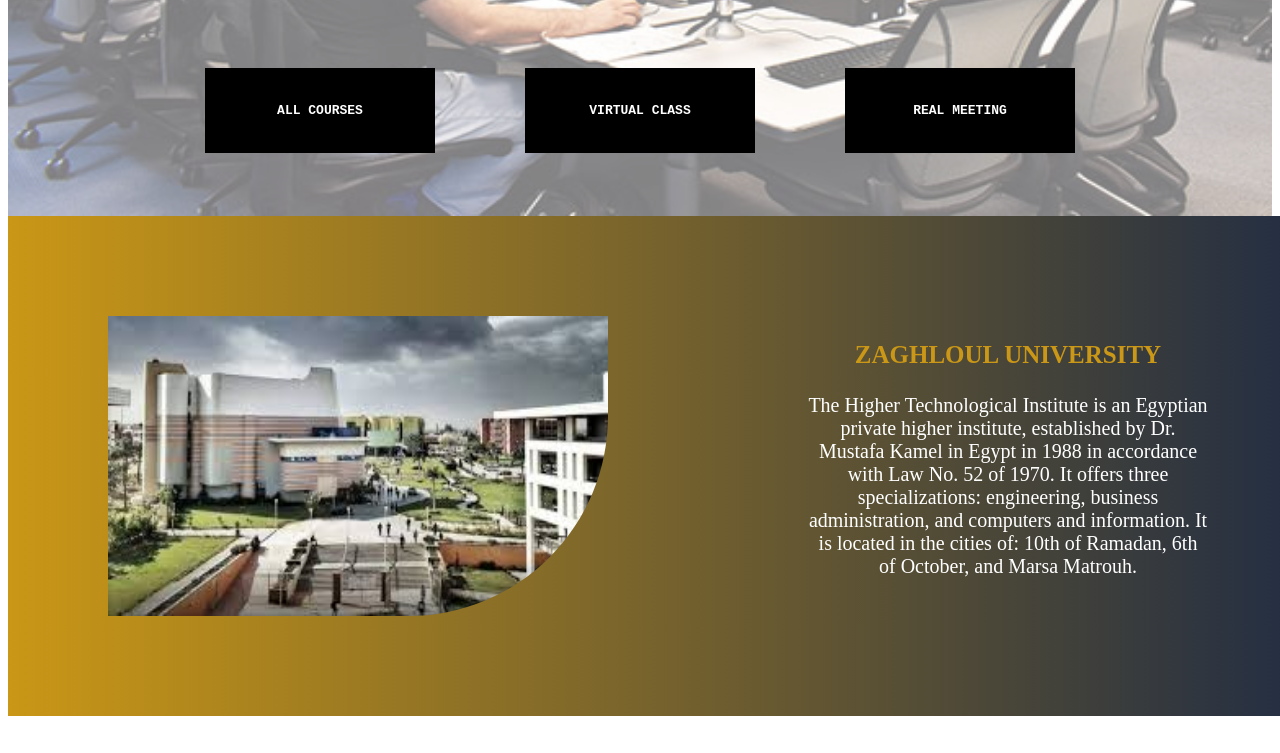
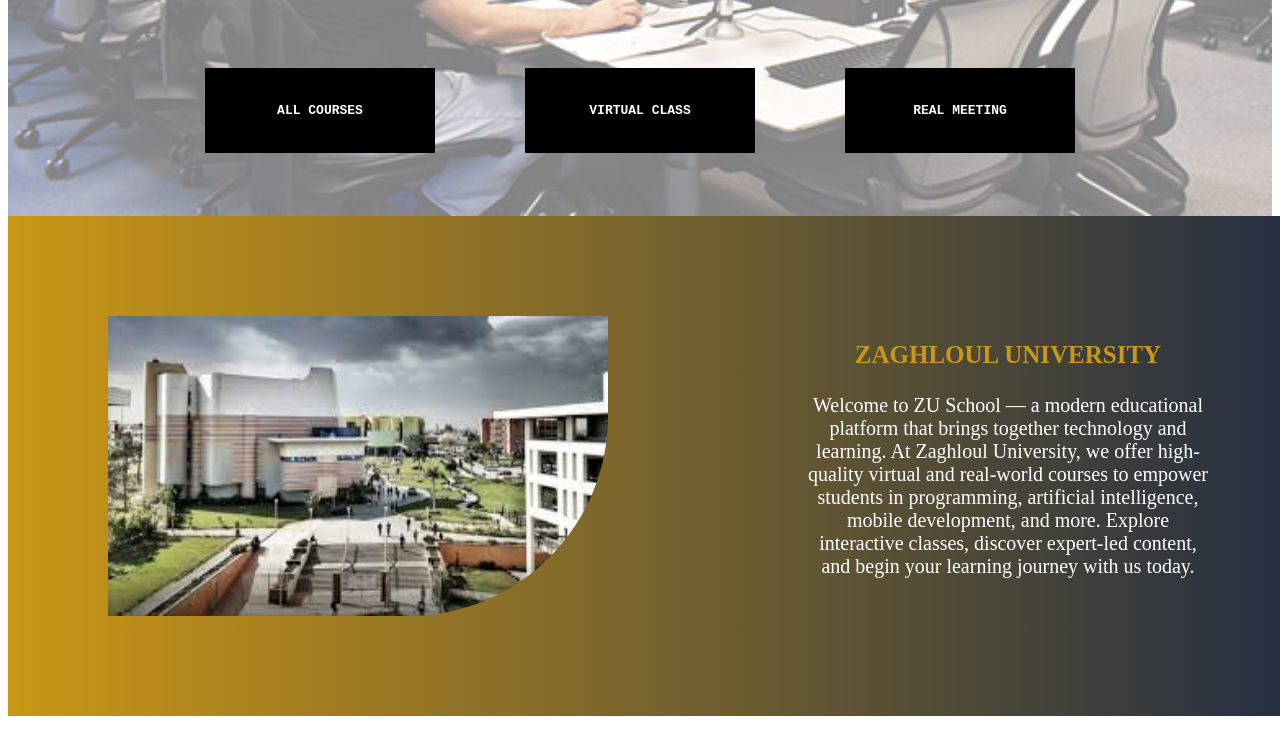
Before and after one commit to AhmedZaghl0ul/Front_End-Projects, a plain HTML site: page index.html in a window 1280 px wide. Shown: the part 392-1145 px from the top of the page. Drawn offline with Linux system fonts and the light colour scheme.

Commit message:
modified in About Section

```diff
--- a/index.html
+++ b/index.html
@@ -1,10 +1,12 @@
 <!DOCTYPE html>
 <html lang="en">
+
 <head>
     <link rel="stylesheet" href="style.css">
     <meta charset="UTF-8">
     <title>ZU</title>
 </head>
+
 <body>
     <div id="home">
         <img src="photos/6.jpg" alt="">
@@ -36,7 +38,12 @@
         <img id="im">
         <article class="right">
             <h1>ZAGHLOUL UNIVERSITY</h1>
-            <p>The Higher Technological Institute is an Egyptian private higher institute, established by Dr. Mustafa Kamel in Egypt in 1988 in accordance with Law No. 52 of 1970. It offers three specializations: engineering, business administration, and computers and information. It is located in the cities of: 10th of Ramadan, 6th of October, and Marsa Matrouh.</p>
+            <p>
+                Welcome to ZU School — a modern educational platform that brings together technology and learning.
+                At Zaghloul University, we offer high-quality virtual and real-world courses to empower students
+                in programming, artificial intelligence, mobile development, and more. Explore interactive classes,
+                discover expert-led content, and begin your learning journey with us today.
+            </p>
         </article>
     </section>
 
@@ -46,22 +53,26 @@
             <div class="corcon">
                 <img src="photos/py.jpeg" class="divim">
                 <h1>Python Programming Course</h1>
-                <p id="divP">Python is a high-level, easy-to-learn, open-source, extensible, object-oriented programming language.</p>
+                <p id="divP">Python is a high-level, easy-to-learn, open-source, extensible, object-oriented programming
+                    language.</p>
             </div>
             <div class="corcon">
                 <img src="photos/cpp.png" class="divim">
                 <h1>C++ Programming Course</h1>
-                <p id="divP">C++ is an object-oriented, multi-paradigm, compiled, statically typed programming language.</p>
+                <p id="divP">C++ is an object-oriented, multi-paradigm, compiled, statically typed programming language.
+                </p>
             </div>
             <div class="corcon">
                 <img src="photos/flutter.png" class="divim">
                 <h1>Flutter Course</h1>
-                <p id="divP">Flutter is an open-source software development kit developed by Google for building user interfaces.</p>
+                <p id="divP">Flutter is an open-source software development kit developed by Google for building user
+                    interfaces.</p>
             </div>
             <div class="corcon">
                 <img src="photos/AI.png" class="divim">
                 <h1>Introduction AI Course</h1>
-                <p id="divP">Artificial intelligence (AI) is a set of technologies that enable computers to perform a variety of advanced functions.</p>
+                <p id="divP">Artificial intelligence (AI) is a set of technologies that enable computers to perform a
+                    variety of advanced functions.</p>
             </div>
         </div>
     </section>
@@ -80,4 +91,5 @@
 
     <script src="main.js"></script>
 </body>
+
 </html>
```
